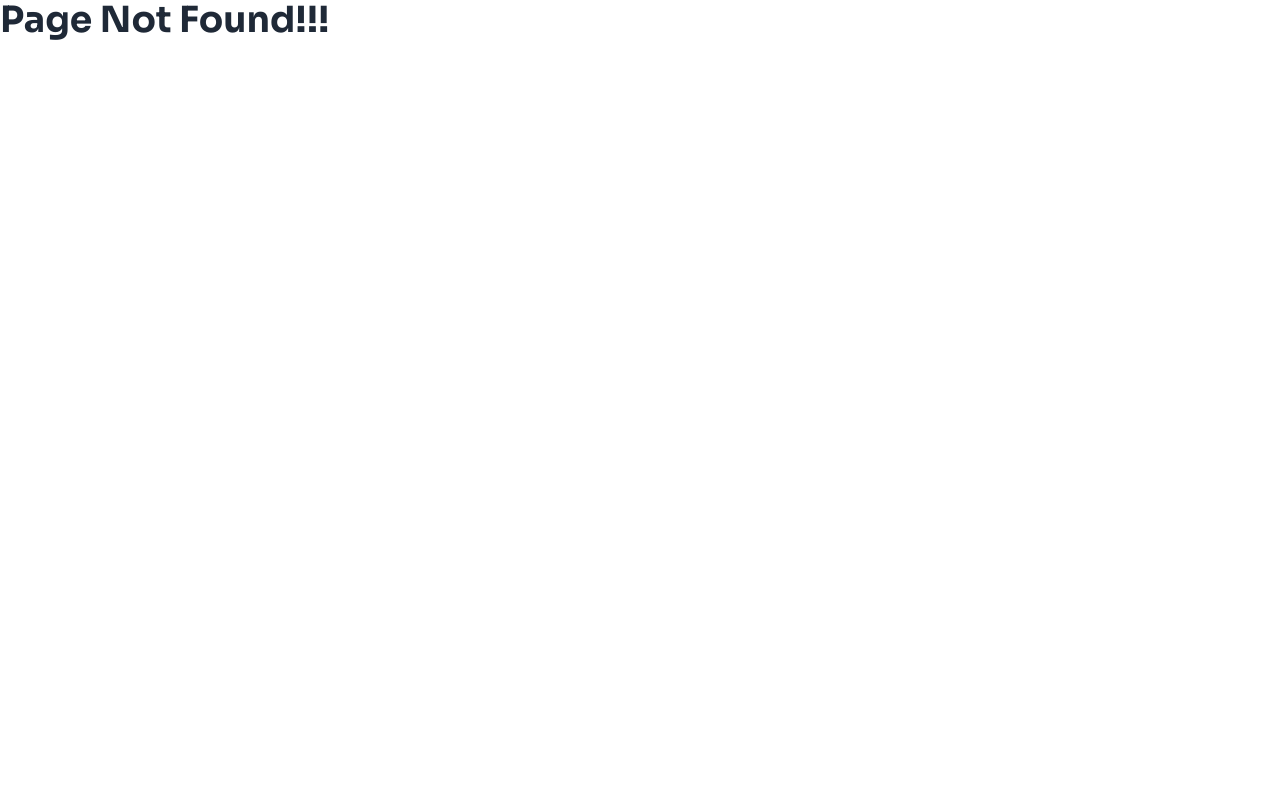
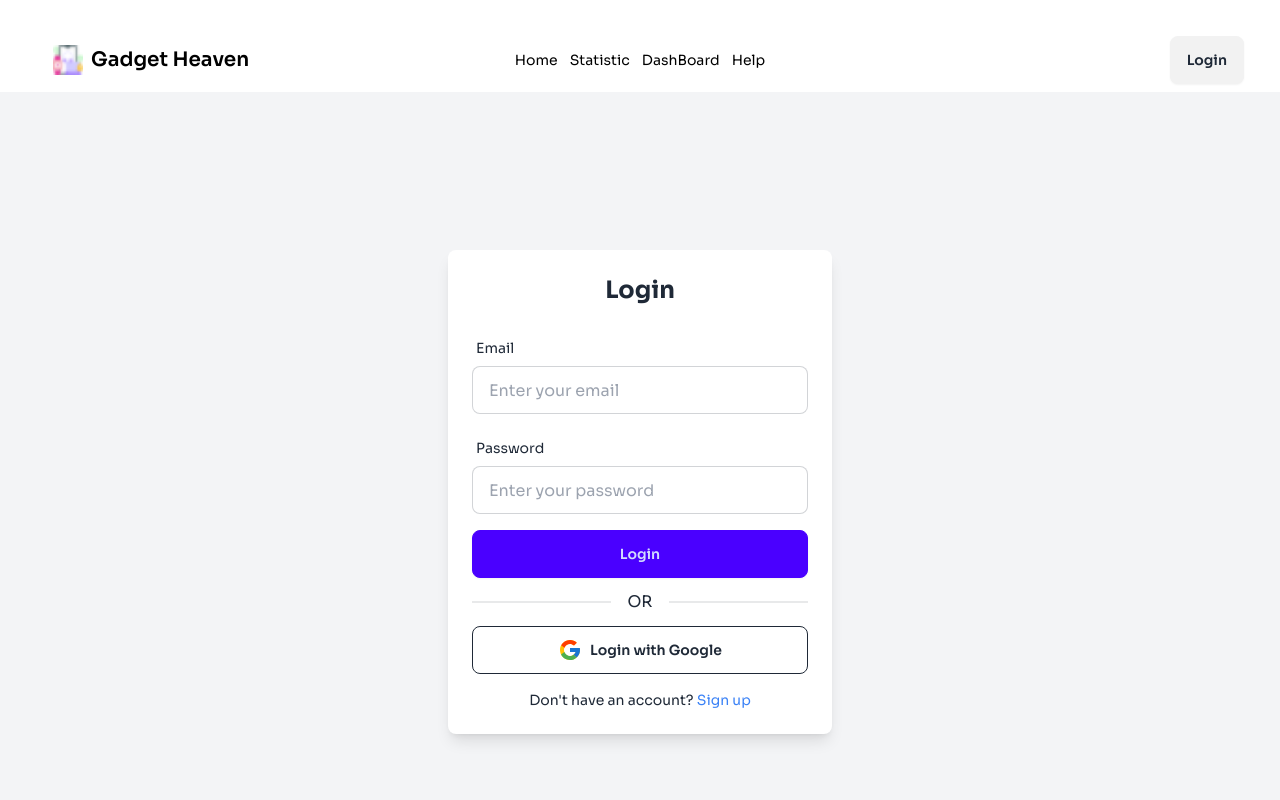
Before and after one commit to nuzhat-mhn/project-gadget, a React (Vite) app: page /login in a window 1280 px wide. Before the commit this address had no page. Shown: the top 800 px of the page. Built offline with nearby package versions, Linux system fonts and the light colour scheme.

Commit message:
login component design

```diff
--- /dev/null
+++ b/src/component/login/Login.jsx
@@ -0,0 +1,55 @@
+import React from "react";
+import { FcGoogle } from "react-icons/fc";
+
+const Login = () => {
+  return (
+    <div className="flex justify-center items-center min-h-screen bg-gray-100">
+      <div className="card w-96 bg-white shadow-lg rounded-lg p-6">
+        <h2 className="text-2xl font-bold text-center mb-6">Login</h2>
+        <form className="space-y-4">
+          <div className="form-control w-full">
+            <label className="label">
+              <span className="label-text">Email</span>
+            </label>
+            <input
+              type="email"
+              placeholder="Enter your email"
+              className="input input-bordered w-full"
+              required
+            />
+          </div>
+          <div className="form-control w-full">
+            <label className="label">
+              <span className="label-text">Password</span>
+            </label>
+            <input
+              type="password"
+              placeholder="Enter your password"
+              className="input input-bordered w-full"
+              required
+            />
+          </div>
+          <button type="submit" className="btn btn-primary w-full">
+            Login
+          </button>
+        </form>
+        <div className="divider my-4">OR</div>
+        <button
+          type="button"
+          className="btn btn-outline w-full flex justify-center items-center gap-2"
+        >
+          <FcGoogle className="text-2xl" />
+          Login with Google
+        </button>
+        <p className="text-sm text-center mt-4">
+          Don't have an account?{" "}
+          <a href="/register" className="text-blue-500 hover:underline">
+            Sign up
+          </a>
+        </p>
+      </div>
+    </div>
+  );
+};
+
+export default Login;
--- a/src/component/navbar/Navbar.jsx
+++ b/src/component/navbar/Navbar.jsx
@@ -108,7 +108,9 @@ const Navbar = () => {
               </>
             ) : (
               <>
-                <button className="btn">Login</button>
+                <Link to="/login" className="btn">
+                  Login
+                </Link>
               </>
             )}
           </div>
--- a/src/main.jsx
+++ b/src/main.jsx
@@ -11,6 +11,7 @@ import Errorpage from "./component/errorPage/Errorpage.jsx";
 import ProductDetails from "./component/productDetails/ProductDetails.jsx";
 import { HelmetProvider } from "react-helmet-async";
 import Help from "./component/help/Help.jsx";
+import Login from "./component/login/Login.jsx";
 
 export const AssestContext = createContext();
 
@@ -67,6 +68,10 @@ const route = createBrowserRouter([
         path: "/help",
         element: <Help />,
       },
+      {
+        path: "/login",
+        element: <Login />,
+      },
     ],
   },
 ]);
```
